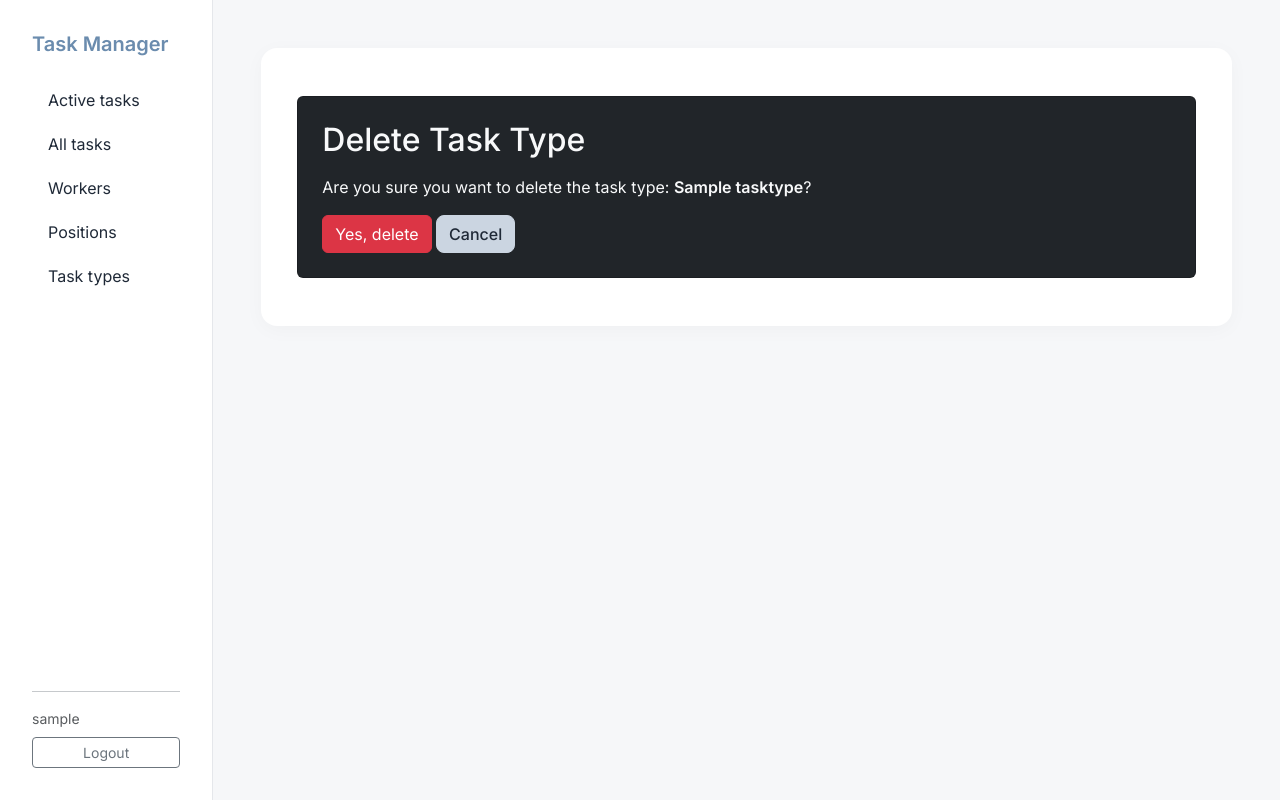
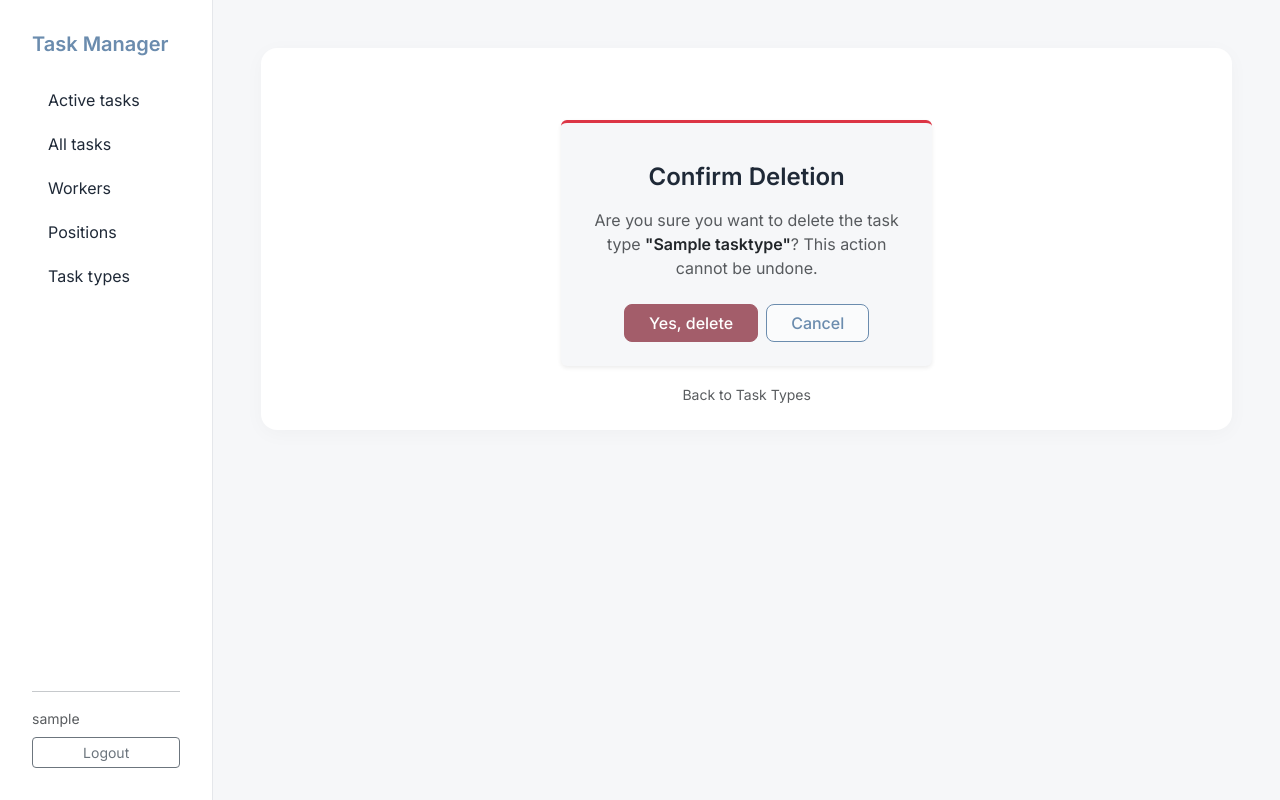
Before and after one commit to strauuch/task-manager, a Django app: page /task-types/1/delete/ in a window 1280 px wide. Run offline with Django 5.2, Linux system fonts and the light colour scheme; a user stored in the database is signed in; tables that the repository leaves empty hold one stand-in row (values such as "Sample post").

Commit message:
refactor: unify task_types_form.html and task_types_confirm_delete.html templates; introduce TaskTypeForm; improve TaskTypeUpdateView and TaskTypeCreateView

```diff
--- a/tasks/views.py
+++ b/tasks/views.py
@@ -13,7 +13,7 @@ from tasks.forms import (
     WorkerCreationForm,
     TaskTypeSearchForm,
     PositionSearchForm,
-    CommentForm,
+    CommentForm, TaskTypeForm,
 )
 from tasks.models import TaskType, Task, Worker, Position, Comment
 
@@ -102,7 +102,7 @@ class TaskTypeCreateView(LoginRequiredMixin, generic.CreateView):
     """View class for the create task types page of the site."""
 
     model = TaskType
-    fields = "__all__"
+    form_class = TaskTypeForm
     success_url = reverse_lazy("task-types-list")
     template_name = "tasks/task_types_form.html"
 
@@ -111,7 +111,7 @@ class TaskTypeUpdateView(LoginRequiredMixin, generic.UpdateView):
     """View class for the update task types page of the site."""
 
     model = TaskType
-    fields = "__all__"
+    form_class = TaskTypeForm
     success_url = reverse_lazy("task-types-list")
     template_name = "tasks/task_types_form.html"
 
--- a/templates/tasks/task_types_confirm_delete.html
+++ b/templates/tasks/task_types_confirm_delete.html
@@ -1,15 +1,41 @@
 {% extends "base.html" %}
 
 {% block content %}
-<div class="container my-4">
-  <div class="card bg-dark text-light p-4">
-    <h2 class="mb-3">Delete Task Type</h2>
-    <p>Are you sure you want to delete the task type: <strong>{{ tasktype.name }}</strong>?</p>
-    <form action="" method="POST">
-      {% csrf_token %}
-      <button type="submit" class="btn btn-danger">Yes, delete</button>
-      <a href="{% url 'task-types-list' %}" class="btn btn-secondary">Cancel</a>
-    </form>
+<div class="row justify-content-center mt-5">
+  <div class="col-md-6 col-lg-5">
+    <div class="card border-0 border-top border-3 border-danger shadow-sm">
+      <div class="card-body p-4 text-center">
+
+        <div class="mb-3 text-danger">
+          <i class="bi bi-exclamation-triangle-fill" style="font-size: 3rem; opacity: 0.8;"></i>
+        </div>
+
+        <h2 class="h4 fw-bold mb-3">Confirm Deletion</h2>
+
+        <p class="text-muted mb-4">
+          Are you sure you want to delete the task type <span class="fw-bold text-dark">"{{ tasktype.name }}"</span>?
+          This action cannot be undone.
+        </p>
+
+        <form action="" method="POST" class="d-flex justify-content-center gap-2">
+          {% csrf_token %}
+          <button type="submit" class="btn btn-danger-soft px-4">
+            Yes, delete
+          </button>
+
+          <a href="{% url 'task-types-list' %}" class="btn btn-ghost px-4">
+            Cancel
+          </a>
+        </form>
+
+      </div>
+    </div>
+
+    <div class="text-center mt-3">
+      <a href="{% url 'task-types-list' %}" class="small text-decoration-none text-muted">
+        <i class="bi bi-arrow-left"></i> Back to Task Types
+      </a>
+    </div>
   </div>
 </div>
 {% endblock %}
```
Also changed, not shown: tasks/forms.py (+17 -1 lines), templates/tasks/task_types_form.html (+9 -9 lines).
